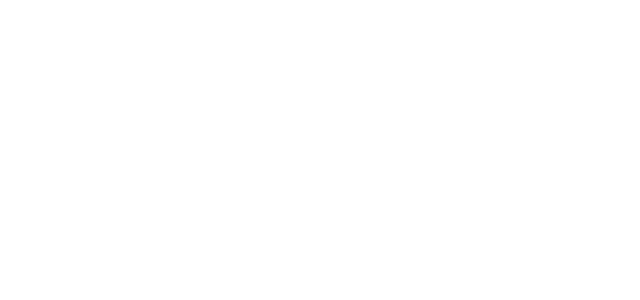
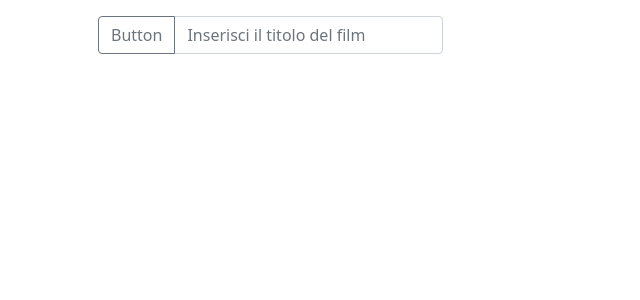
Before and after one commit to Dandav2923/vue-boolflix, a Vue app: page / in a window 1280 px wide. Shown: the top 300 px of the page, without its empty margins (0-640 px from the left). Built offline with nearby package versions, Linux system fonts and the light colour scheme.

Commit message:
placeholder input

```diff
--- a/src/components/Header.vue
+++ b/src/components/Header.vue
@@ -1,5 +1,21 @@
 <template>
-  <div class="container"></div>
+  <div class="container">
+      <div class="row p-3">
+          <div class="col-4">
+              <div class="input-group mb-3">
+                <button
+                    class="btn btn-outline-secondary"
+                    type="button"
+                    id="button-addon1">Button</button>
+                <input
+                    type="text"
+                    class="form-control"
+                    placeholder="Inserisci il titolo del film"
+                    aria-label="Example text with button addon" aria-describedby="button-addon1">
+            </div>
+          </div>
+      </div>
+  </div>
 </template>
 
 <script>
```
